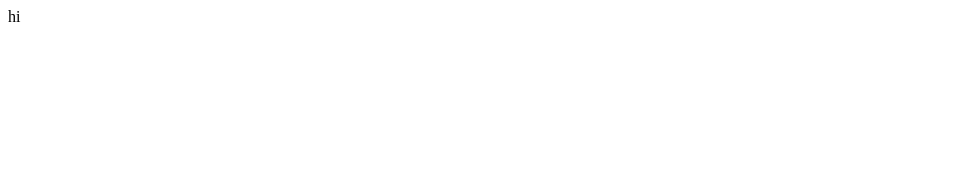
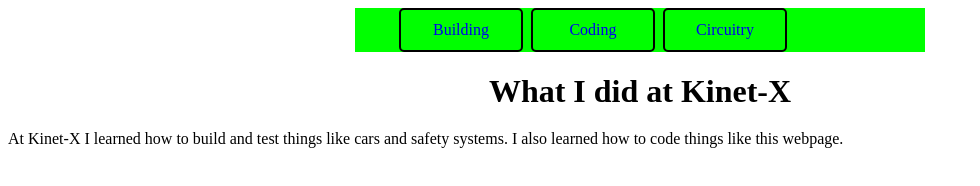
Before and after one commit to kinet-x10/kinet-x10, a plain HTML site: page final project.html in a window 1280 px wide. Shown: the whole page, without its empty margins (0-980 px from the left). Drawn offline with Linux system fonts and the light colour scheme.

Commit message:
Update final project.html

```diff
--- a/final project.html
+++ b/final project.html
@@ -1,39 +1,71 @@
 <!DOCTYPE html>
 <html>
 
+<style>
+li{
+	width: 120px;
+	height: 40px;
+	margin: 0px 4px;
+	border: 2px solid #000;
+	border-radius: 5px;
+	float: left;
 
+}
 
-hi
+	h1{
+		margin-bottom: 20px;
+		text-align: center;
+	}
+
+	ul{
+		list-style-type: none;
+		overflow: hidden;
+		width: 530px;
+		margin: 0px auto;
+		background-color: #00ff00
+		}
 
 
 
+	a {
+			display: block;
+			width: 120px;
+			height: 40px;
+			line-height: 40px;
+			text-decoration: none;
+			text-align: center;
+		}
+ </style>
 
 
 
+<body>
+<ul>
+
+  <li><a href="building.html">Building</a></li>
+  <li><a href="coding.html">Coding</a></li>
+  <li><a href="circuitry.html">Circuitry</a></li>
+</ul>
 
 
 
+ <h1>
+ What I did at Kinet-X
+
+ </h1>
+ <p>
+ At Kinet-X I learned how to build and test things like cars and safety systems. I also learned how to code things like this webpage.
 
 
 
+</body>
 
 
 
+<script>
 
 
 
-
-
-
-
-
-
-
-
-
-
-
-
-
+</script>
 
 </html>
```
